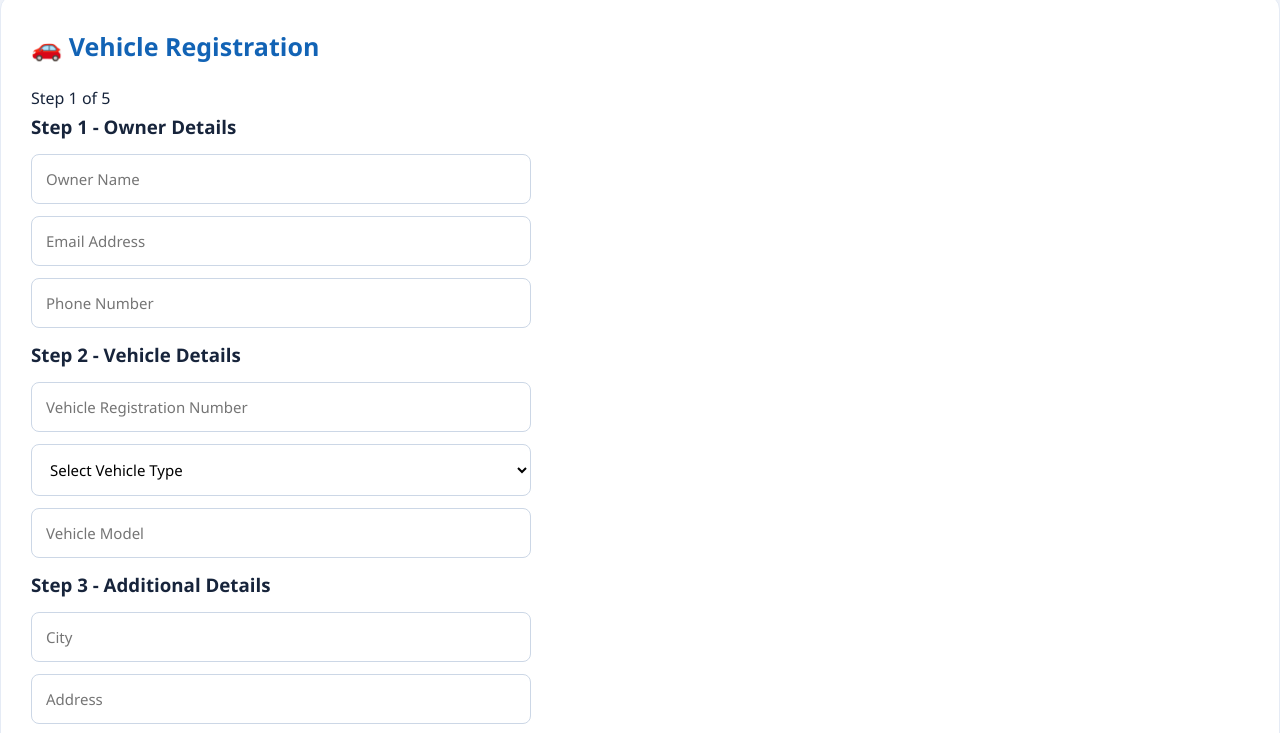
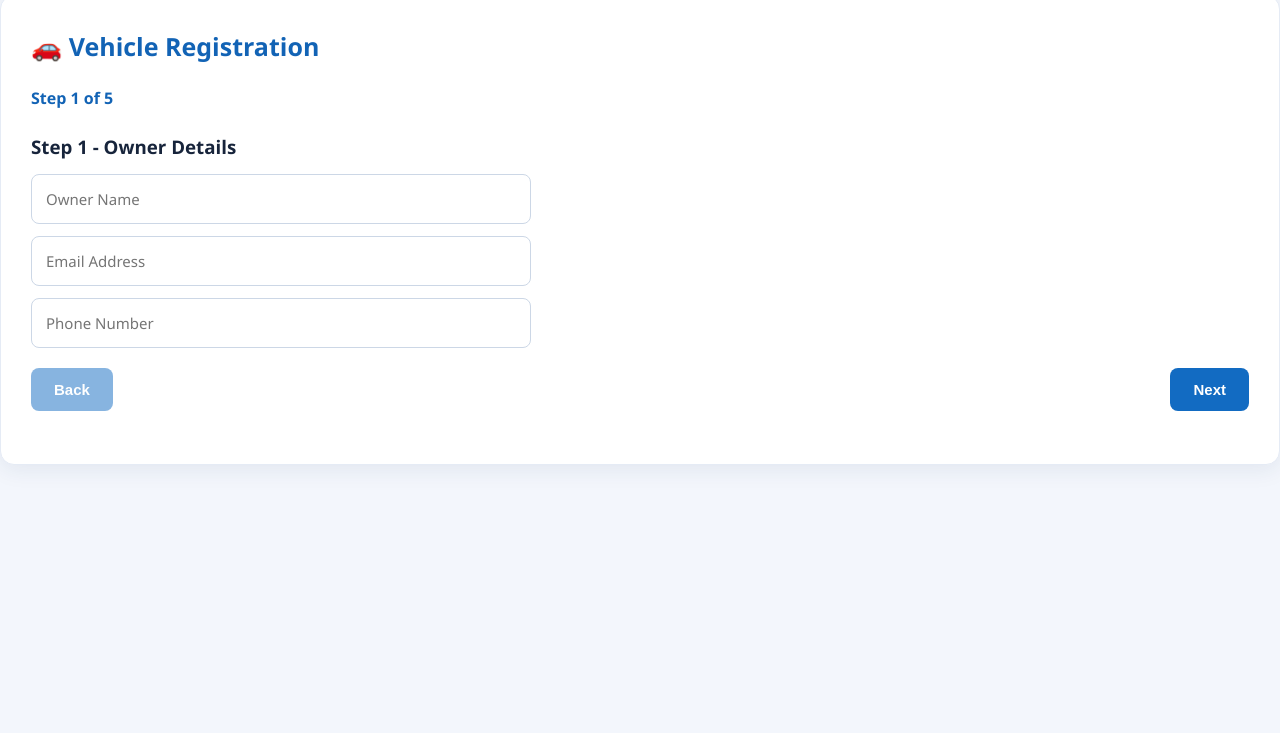
Before and after one commit to mathanikamj17/smart-vehicle-owner-contact-system, a plain HTML site: page index.html in a window 1280 px wide. Shown: the part 56-789 px from the top of the page. Drawn offline with Linux system fonts and the light colour scheme.

Commit message:
add styling

```diff
--- a/style.css
+++ b/style.css
@@ -296,3 +296,27 @@ footer {
         width: 100%;
     }
 }
+.form-step {
+    display: none;
+}
+
+.form-step.active {
+    display: block;
+}
+
+.form-buttons {
+    display: flex;
+    justify-content: space-between;
+    gap: 15px;
+}
+
+button:disabled {
+    opacity: 0.5;
+    cursor: not-allowed;
+}
+
+.step-progress {
+    color: #1263b5;
+    font-weight: bold;
+    margin-bottom: 20px;
+}
```
